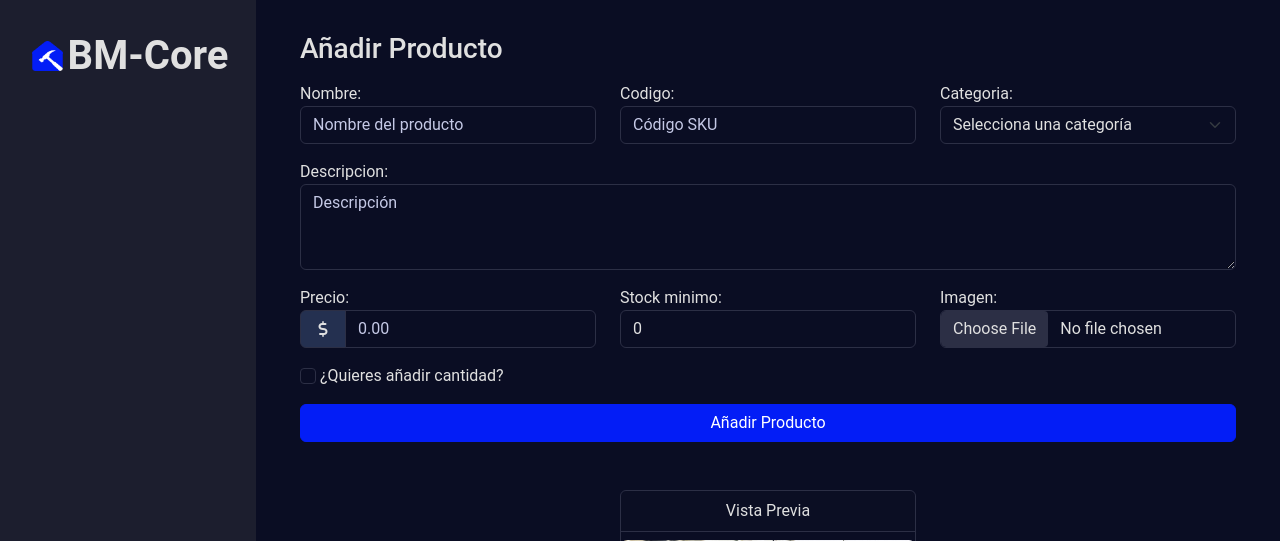
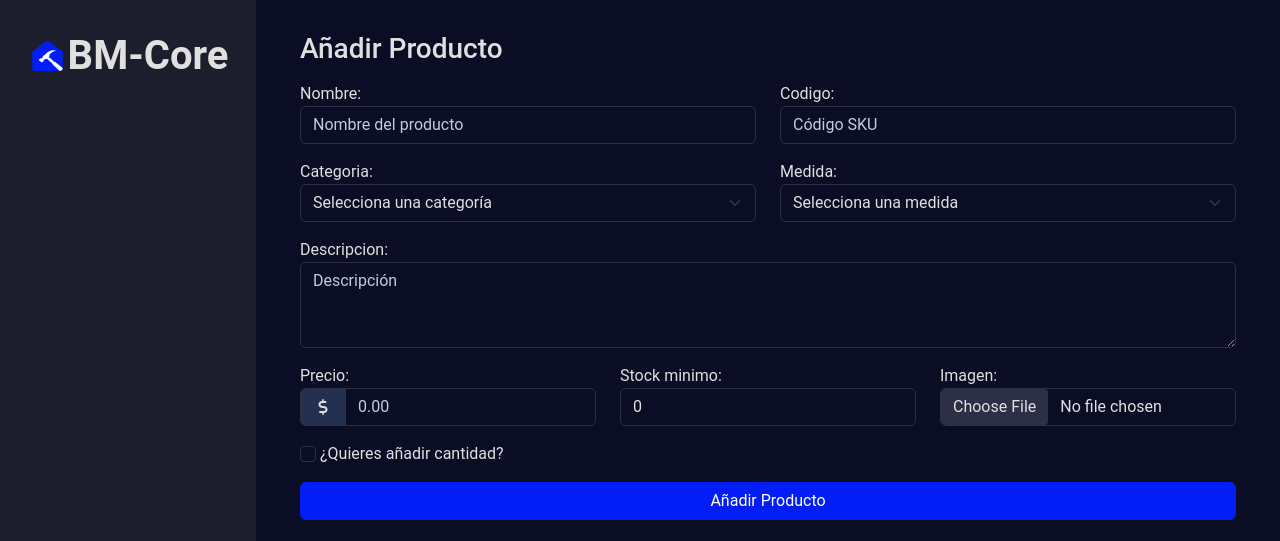
Before and after one commit to CrisZR/BM-Core, a Django app: page /inventory/add/ in a window 1280 px wide. Shown: the top 541 px of the page. Run offline with Django 5.2, Linux system fonts and the light colour scheme; the visitor is signed in with stand-in values (Sample User, id 1); data that the repository does not hold is empty; some libraries are stand-ins or nearby versions.

Commit message:
cambios en la vista para poder visualizar el campo de medidas de cada producto

```diff
--- a/inventory/templates/add.html
+++ b/inventory/templates/add.html
@@ -22,17 +22,21 @@
         <form method="post" enctype="multipart/form-data">
           {% csrf_token %}
           <section class="row">
-            <div class="col-md-4 mb-3">
+            <div class="col-md-6 mb-3">
               {{ form.nombre.label_tag }}
               {{ form.nombre }}
             </div>
-            <div class="col-md-4 mb-3">
+            <div class="col-md-6 mb-3">
               {{ form.sku.label_tag }}
               {{ form.sku }}
             </div>
-            <div class="col-md-4 mb-3">
+            <div class="col-md-6 mb-3">
               {{ form.categoria_id.label_tag }}
               {{ form.categoria_id }}
+            </div>
+            <div class="col-md-6 mb-3">
+              {{ form.medida.label_tag }}
+              {{ form.medida }}
             </div>
             <div class="col-md-12 mb-3">
               {{ form.descripcion.label_tag }}
--- a/inventory/templates/card_producto.html
+++ b/inventory/templates/card_producto.html
@@ -32,7 +32,7 @@
       <span id="precioCard">Precio: {{ precio }}</span>
       {% if stock %}
         <br>
-        <span id="stockCard">Stock: {{ stock }}</span>
+        <span id="stockCard">Stock: {{ stock }} {{ medida }}</span>
       {% else %}
         <br>
         <span id="stockCard">Sin stock asignado</span>
--- a/inventory/templates/productos.html
+++ b/inventory/templates/productos.html
@@ -8,7 +8,7 @@
       {% for producto in productos %}
         <div class="col">
           <a class="link-card" href="{% url 'inventory:edit' producto.pk %}">
-            {% include "card_producto.html" with imagen=producto.get_imagen_url titulo=producto.nombre codigo=producto.sku desc=producto.descripcion precio=producto.precio stock=producto.inventario.cantidad modificado=producto.modificado %}
+            {% include "card_producto.html" with imagen=producto.get_imagen_url titulo=producto.nombre codigo=producto.sku desc=producto.descripcion precio=producto.precio stock=producto.inventario.cantidad modificado=producto.modificado medida=producto.medida %}
           </a>
         </div>
       {% endfor %}
```
